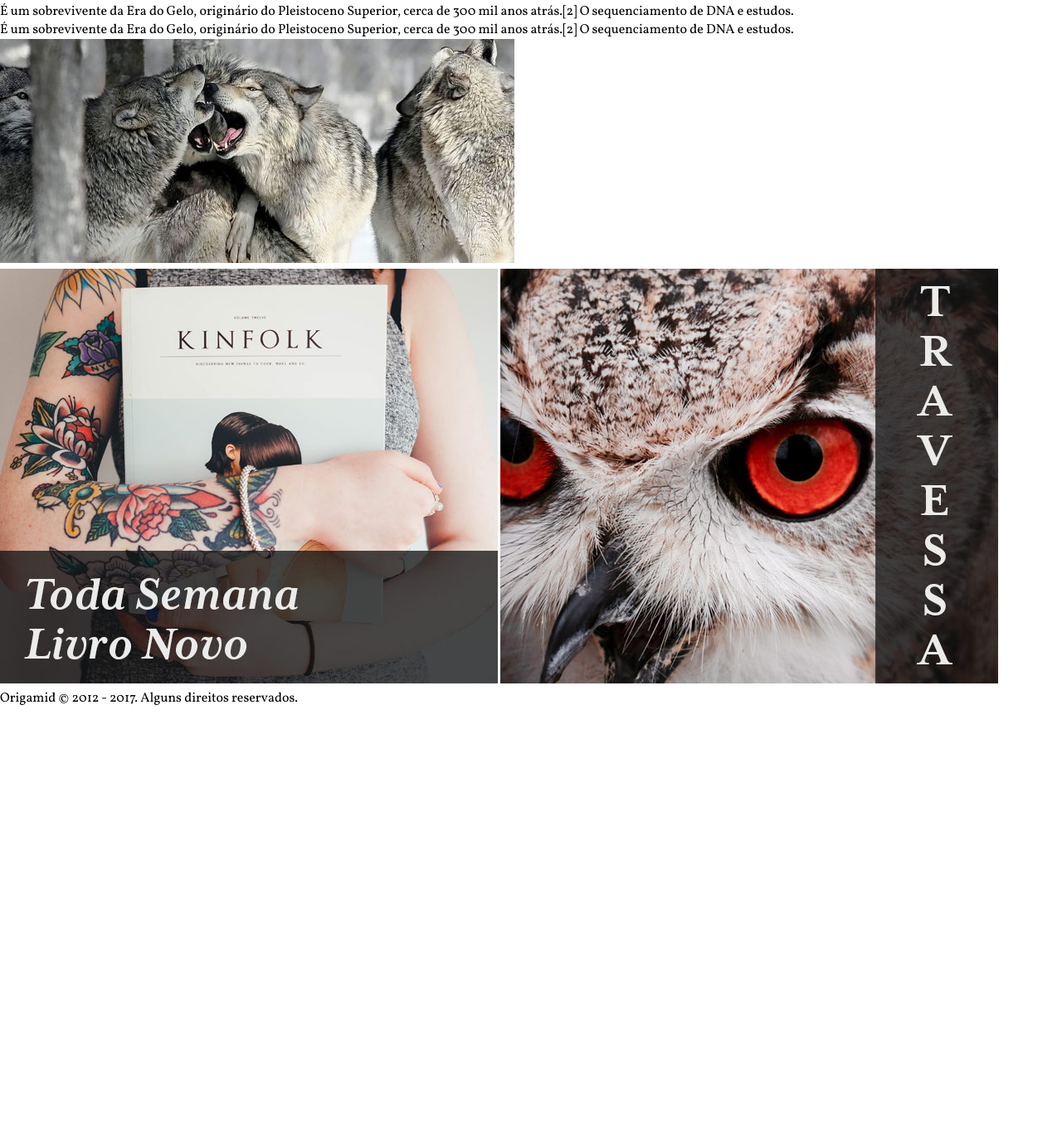
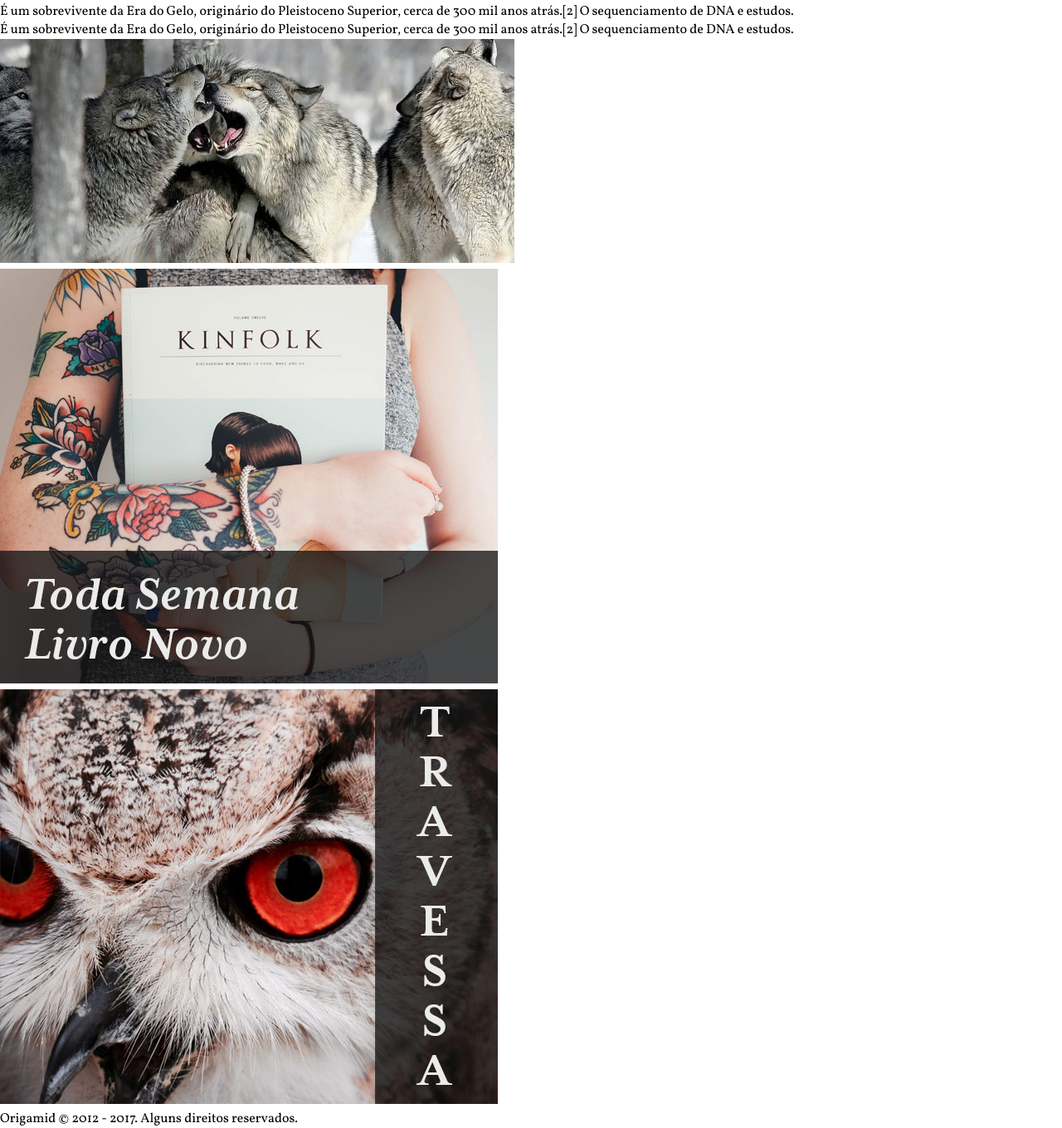
Before and after one commit to rafaelftdelima/wildbeast, a plain HTML site: page index.html in a window 1280 px wide. Shown: the part 8907-10267 px from the top of the page at 83% size. Before the commit the page ends 9760 px from the top, so only its background shows below. Drawn offline with Linux system fonts and the light colour scheme.

Commit message:
ADS section structure correction

```diff
--- a/index.html
+++ b/index.html
@@ -104,8 +104,13 @@
     </main>
 
     <aside class="ads">
-        <a class="ads__link" href="#"><img src="./img/ads-1.jpg" alt=""></a>
-        <a class="ads__link" href="#"><img src="./img/ads-2.jpg" alt=""></a>
+        <div>
+            <img src="./img/ads-1.jpg" alt="">
+        </div>
+
+        <div>
+            <img src="./img/ads-2.jpg" alt="">
+        </div>
     </aside>
 
     <footer class="footer">
```
